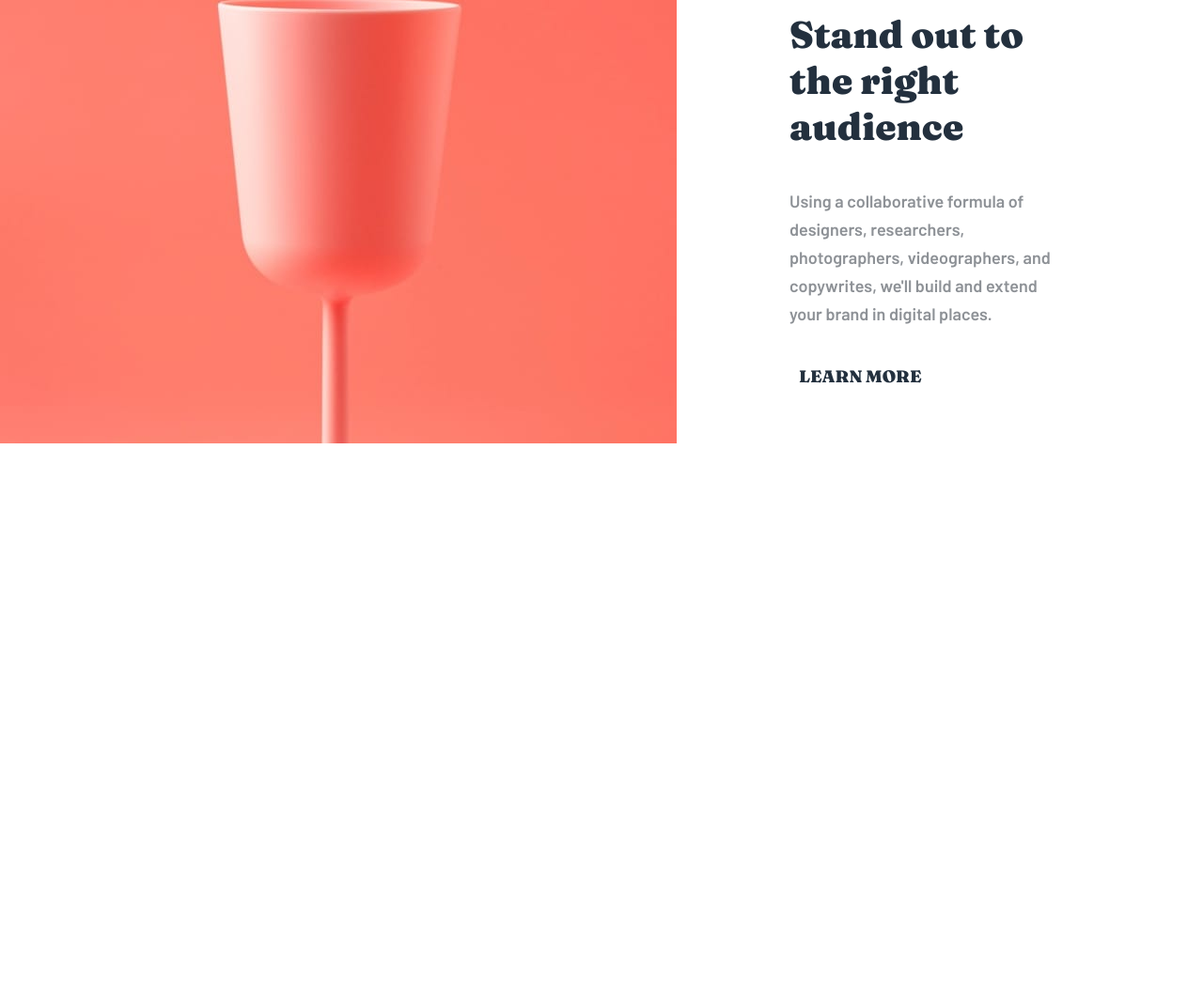
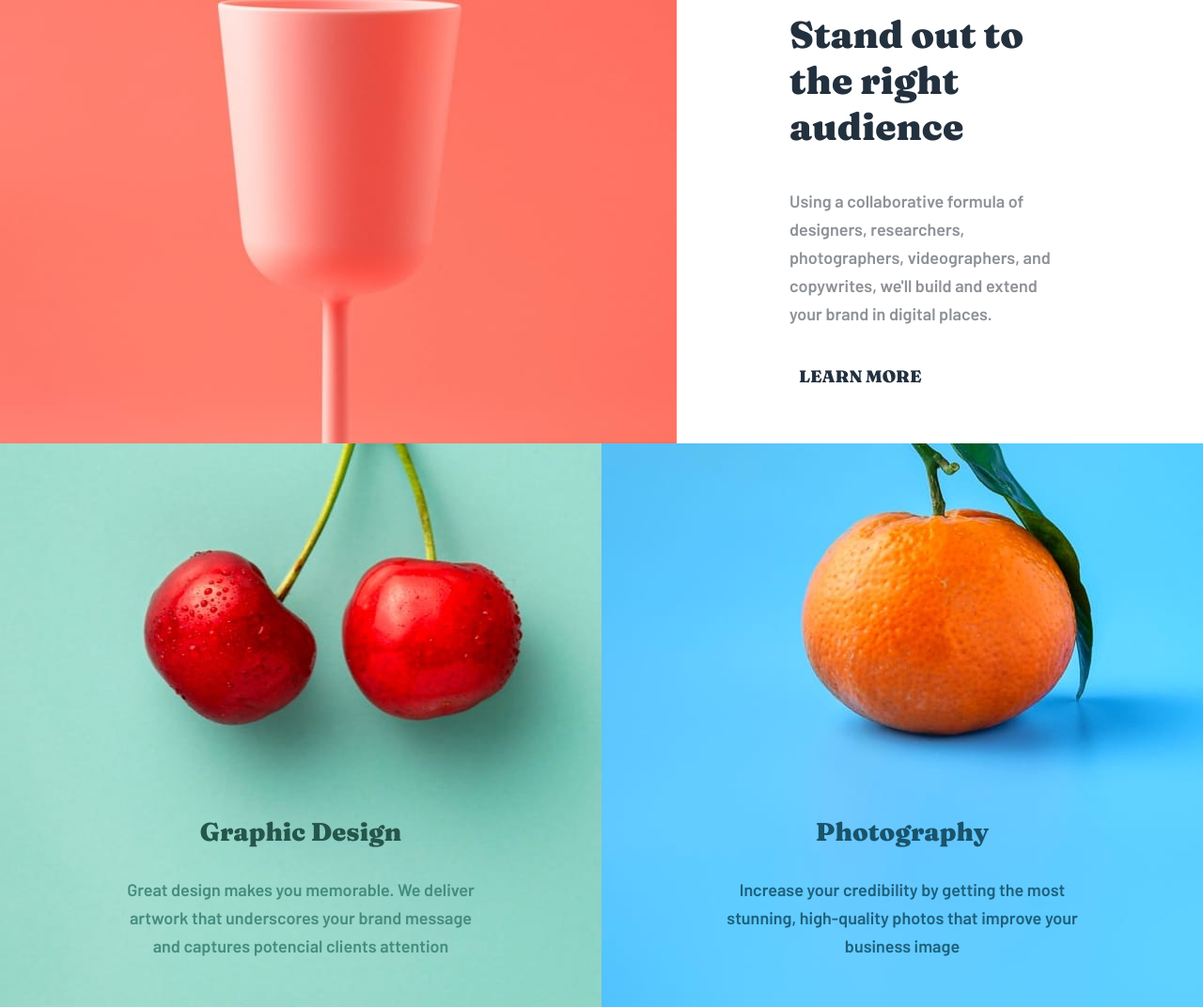
Before and after one commit to linusmanuel/frontend-challenge-sunnyside, a website: page index.html in a window 1280 px wide. Shown: the part 1528-2600 px from the top of the page at 94% size. Before the commit the page ends 2000 px from the top, so only its background shows below. Drawn offline with Linux system fonts and the light colour scheme.

Commit message:
feat: Building the Section Projects

```diff
--- a/index.html
+++ b/index.html
@@ -65,7 +65,24 @@
           </p>
           <a href="#" class="btn">Learn more</a>
         </div>
-        <img src="/images/desktop/image-stand-out.jpg" alt="Transform brands" class="section-about__image">
+        <img src="/images/desktop/image-stand-out.jpg" alt="Transform brands" class="section-services__image">
+      </section>
+
+      <section class="section-projects">
+        <article class="section-projects--project-1">
+          <h2 class="heading-2">Graphic Design</h2>
+          <p>
+            Great design makes you memorable. We deliver artwork that underscores your brand
+            message and captures potencial clients attention
+          </p>
+        </article>
+        <article class="section-projects--project-2">
+          <h2 class="heading-2">Photography</h2>
+          <p>
+            Increase your credibility by getting the most stunning, high-quality
+            photos that improve your business image
+          </p>
+        </article>
       </section>
     </main>
   </body>
--- a/sass/abstrats/_variables.scss
+++ b/sass/abstrats/_variables.scss
@@ -7,7 +7,8 @@ $primary-soft: hsl(7, 99%, 70%);
 $primary-yellow: hsl(51, 100%, 49%);
 $primary-dark-1: hsl(167, 40%, 24%);
 $primary-dark-2: hsl(198, 62%, 26%);
-$primary-dark-3: hsl(168, 34%, 41%);
+$primary-dark-3: hsl(198, 62%, 30%);
+$primary-dark-4: hsl(168, 34%, 41%);
 
 $neutral-dark-1: hsl(212, 27%, 19%);
 $neutral-dark-2: hsl(213, 9%, 39%);
--- a/sass/base/_typography.scss
+++ b/sass/base/_typography.scss
@@ -2,9 +2,15 @@ body {
   font-family: $display;
 }
 
-.heading-1 {
-  color: $white;
-  font-size: 5rem;
-  letter-spacing: 8px;
-  text-transform: uppercase;
+.heading {
+  &-1 {
+    color: $white;
+    font-size: 5rem;
+    letter-spacing: 8px;
+    text-transform: uppercase;
+  }
+
+  &-2 {
+    font-weight: 900;
+  }
 }
--- a/sass/main.scss
+++ b/sass/main.scss
@@ -12,4 +12,5 @@
 @import "sass/pages/home";
 
 @import "sass/sections/section-about";
+@import "sass/sections/section-projects";
 @import "sass/sections/section-services";
--- /dev/null
+++ b/sass/sections/_section-projects.scss
@@ -0,0 +1,50 @@
+.section-projects {
+  display: flex;
+  height: 60rem;
+
+  &--project-1,
+  &--project-2 {
+    display: flex;
+    flex-direction: column;
+    align-items: center;
+    justify-content: end;
+    max-width: 72rem;
+    width: 100%;
+    padding: 5rem;
+
+    h2 {
+      margin-bottom: 3rem;
+    }
+
+    p {
+      font-family: $title;
+      text-align: center;
+      line-height: 3rem;
+      width: 38rem;
+    }
+  }
+
+  &--project-1 {
+    background-image: url("../images/desktop/image-graphic-design.jpg");
+
+    h2 {
+      color: $primary-dark-1;
+    }
+
+    p {
+      color: $primary-dark-4;
+    }
+  }
+
+  &--project-2 {
+    background-image: url("../images/desktop/image-photography.jpg");
+
+    h2 {
+      color: $primary-dark-2;
+    }
+
+    p {
+      color: $primary-dark-3;
+    }
+  }
+}
```
Also changed, not shown: css/style.css.
